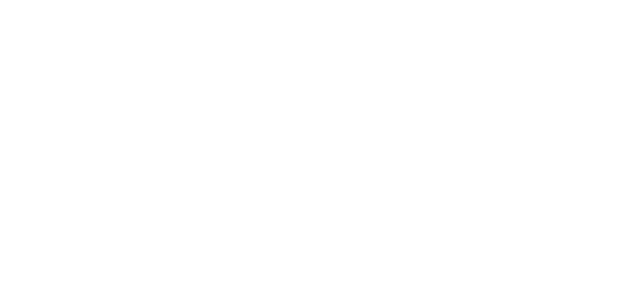
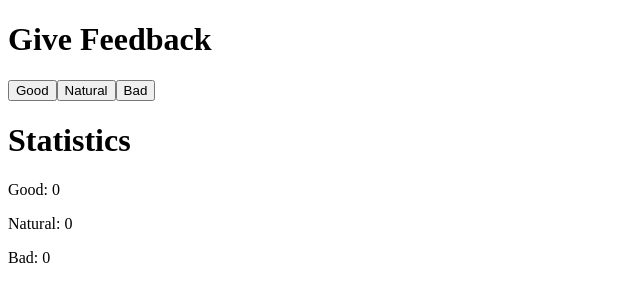
Before and after one commit to mahmodlte/full-stack-open-part1, a React (Vite) app in the folder unicafe/: page / in a window 1280 px wide. Shown: the top 302 px of the page, without its empty margins (0-640 px from the left). Built offline with nearby package versions, Linux system fonts and the light colour scheme.

Commit message:
exercise 1.6: built the unicafe customer feedback

```diff
--- a/unicafe/src/App.jsx
+++ b/unicafe/src/App.jsx
@@ -1,7 +1,25 @@
+import { useState } from "react";
+import Button from "./Button";
 function App() {
+  const [good, setGood] = useState(0);
+  const [bad, setBad] = useState(0);
+  const [natural, setNatural] = useState(0);
+  const handleGood = () => setGood(good + 1);
+  const handleBad = () => setBad(bad + 1);
+  const handleNatural = () => setNatural(natural + 1);
   return (
     <>
-      <div></div>
+      <div>
+        <h1>Give Feedback</h1>
+        <Button text={"Good"} onClick={handleGood} />
+
+        <Button text="Natural" onClick={handleNatural} />
+        <Button text={"Bad"} onClick={handleBad} />
+        <h1>Statistics</h1>
+        <p>Good: {good}</p>
+        <p>Natural: {natural}</p>
+        <p>Bad: {bad}</p>
+      </div>
     </>
   );
 }
```
